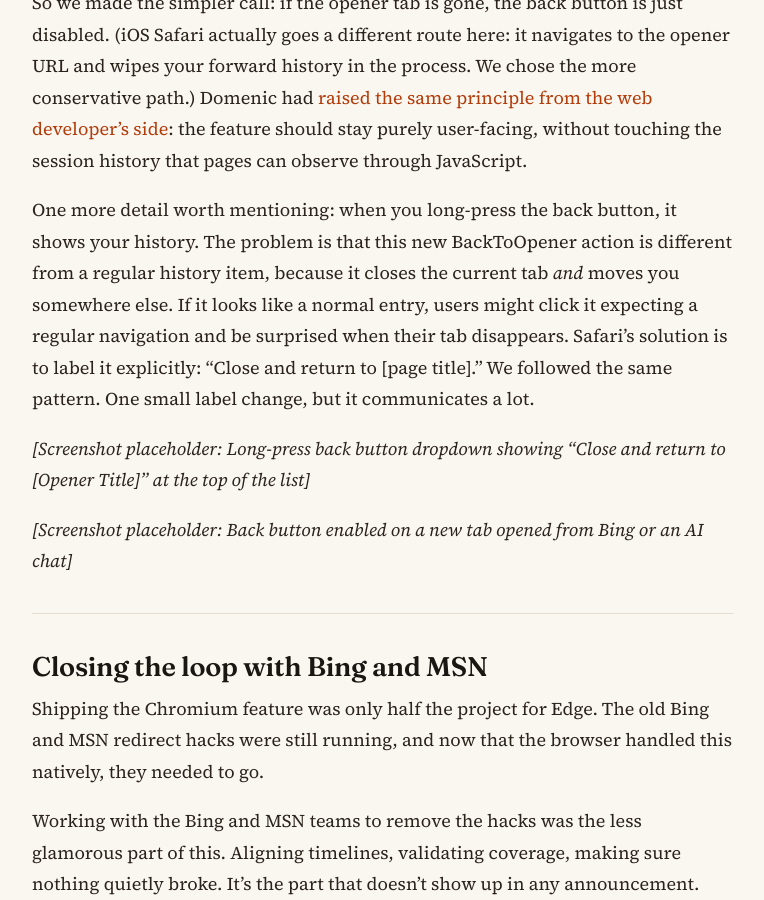
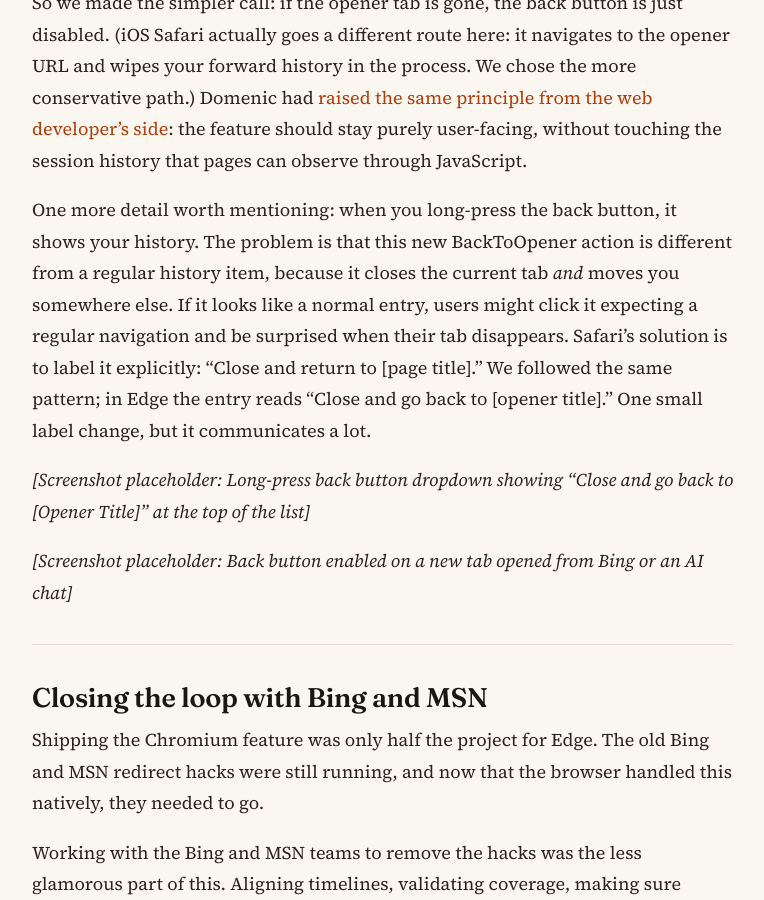
Before and after one commit to victorhuangwq/experiencethis.world, a Jekyll site: the page built from _posts/2026-03-01-backtoopener.md, in a window 1280 px wide and 900 px high, scrolled down 3748 px. Shown: the whole window, without its empty margins (257-1021 px from the left). Built offline with Jekyll 4.4.1, drawn with Linux system fonts in a browser that asks for light colours.

Commit message:
Match dropdown label wording to shipped Edge UI
The long-press entry in Edge reads 'Close and go back to [opener title]',
not Safari's 'Close and return to' wording.

Co-Authored-By: Claude Fable 5 <noreply@anthropic.com>
Claude-Session: https://claude.ai/code/session_01XdTm4a3hYnNf3dQUjJ5ThH

```diff
--- a/_posts/2026-03-01-backtoopener.md
+++ b/_posts/2026-03-01-backtoopener.md
@@ -69,9 +69,9 @@ The Chromium engineers pushed back on this pretty hard. Navigation history stack
 
 So we made the simpler call: if the opener tab is gone, the back button is just disabled. (iOS Safari actually goes a different route here: it navigates to the opener URL and wipes your forward history in the process. We chose the more conservative path.) Domenic had [raised the same principle from the web developer's side](https://github.com/MicrosoftEdge/MSEdgeExplainers/issues/1067): the feature should stay purely user-facing, without touching the session history that pages can observe through JavaScript.
 
-One more detail worth mentioning: when you long-press the back button, it shows your history. The problem is that this new BackToOpener action is different from a regular history item, because it closes the current tab *and* moves you somewhere else. If it looks like a normal entry, users might click it expecting a regular navigation and be surprised when their tab disappears. Safari's solution is to label it explicitly: "Close and return to [page title]." We followed the same pattern. One small label change, but it communicates a lot.
+One more detail worth mentioning: when you long-press the back button, it shows your history. The problem is that this new BackToOpener action is different from a regular history item, because it closes the current tab *and* moves you somewhere else. If it looks like a normal entry, users might click it expecting a regular navigation and be surprised when their tab disappears. Safari's solution is to label it explicitly: "Close and return to [page title]." We followed the same pattern; in Edge the entry reads "Close and go back to [opener title]." One small label change, but it communicates a lot.
 
-*[Screenshot placeholder: Long-press back button dropdown showing "Close and return to [Opener Title]" at the top of the list]*
+*[Screenshot placeholder: Long-press back button dropdown showing "Close and go back to [Opener Title]" at the top of the list]*
 
 *[Screenshot placeholder: Back button enabled on a new tab opened from Bing or an AI chat]*
 
@@ -110,7 +110,7 @@ The experiment is still running and I'm not counting chickens. That's why I'm wr
 <!--
 ## TODOs before publishing
 
-- [ ] Asset 1: Long-press back button dropdown showing "Close and return to [Opener Title]" label
+- [ ] Asset 1: Long-press back button dropdown showing "Close and go back to [Opener Title]" label
 - [ ] Asset 2: Back button enabled on a new tab opened from Bing or an AI chat (BackToOpener active)
 - [ ] Asset 3 (GIF): BackToOpener in action: back clicked, tab closes, original tab comes into focus
 - [ ] Add assets to /assets/images/ with kebab-case names (e.g. backtoopener-dropdown-label.png)
```
